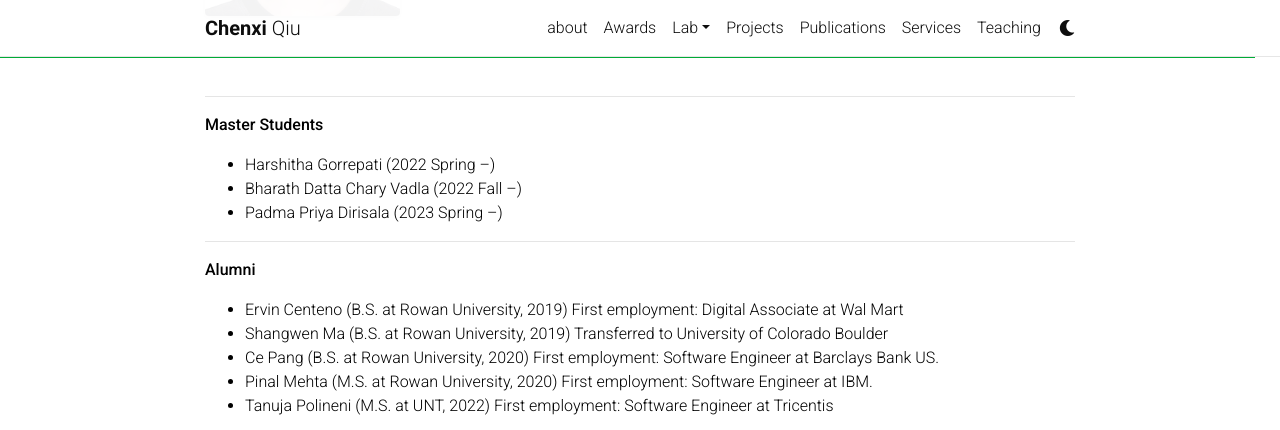
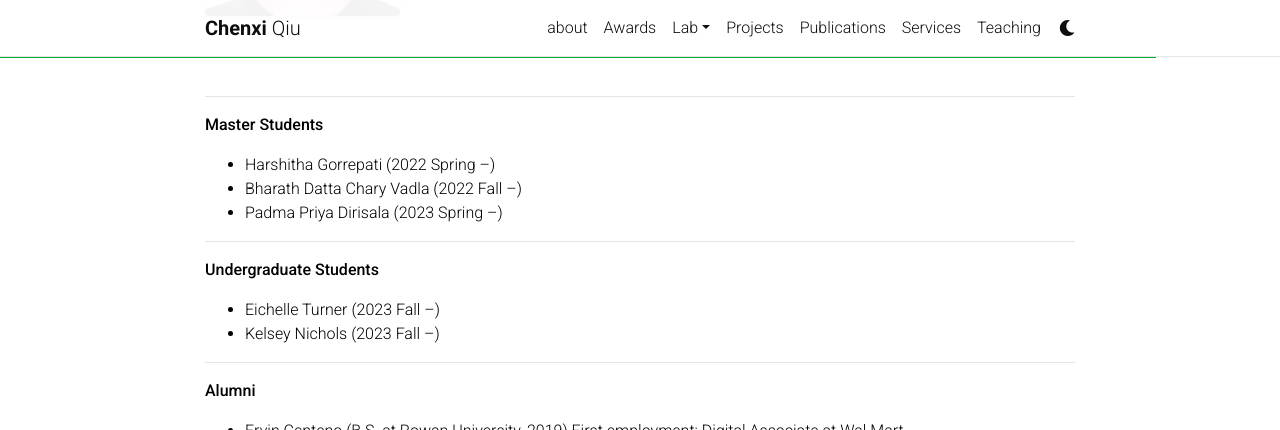
Before and after one commit to chenxiunt/chenxiunt.github.io, a Jekyll site: the page built from _pages/people.md, in a window 1280 px wide and 900 px high, scrolled down 1374 px, cut to the strip 0-430 px from the top of the window. Built offline with Jekyll 4.4.1, drawn with Linux system fonts in a browser that asks for light colours; comment, search, counter and statistics services are not loaded; a style sheet for code colours, icons or effects is not loaded.

Commit message:
Update people.md

```diff
--- a/_pages/people.md
+++ b/_pages/people.md
@@ -92,6 +92,10 @@ I am fortunate to work with several bright students:
 * Bharath Datta Chary Vadla (2022 Fall --)
 * Padma Priya Dirisala (2023 Spring --)
 
+-----------------------
+**Undergraduate Students**
+* Eichelle Turner (2023 Fall --)
+* Kelsey Nichols (2023 Fall --)
 
 -----------------------
 **Alumni**
```
